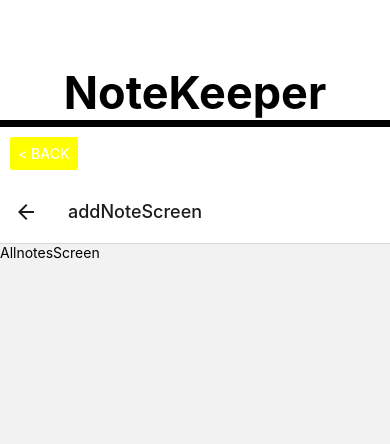
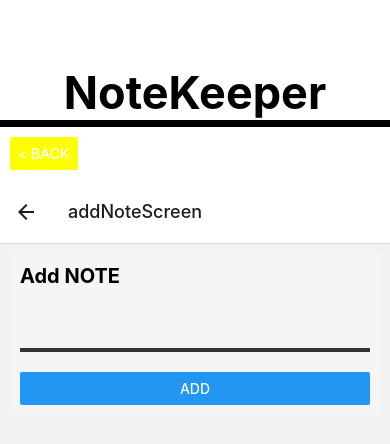
Before and after one commit to manavtore/SnapNote, a React Native app: screen /addNoteScreen in a window 390 px wide. Shown: the top 444 px of the page. Built offline with nearby package versions, Linux system fonts and the light colour scheme.

Commit message:
feat(Note): add schema for Note class

```diff
--- a/screens/AddNoteScreen.js
+++ b/screens/AddNoteScreen.js
@@ -1,12 +1,18 @@
-import { StyleSheet,Text,View } from "react-native";
+import { TextInput,StyleSheet,Text,View, Button } from "react-native";
 import React from "react";
 import {NavigationContainer} from '@react-navigation/native';
 import { createNativeStackNavigator } from '@react-navigation/native-stack';
 
 const AddNotesScreen = ({}) => {
     return(
-        <View>
-            <Text>AllnotesScreen </Text>
+        <View style={styles.container}>
+            <View style={styles.fromContainer}>
+                <Text style={styles.title}>Add NOTE</Text>
+                <View>
+                   <TextInput style={styles.Input} />
+                </View>
+                <Button title="Add"/>
+            </View>
         </View>
     )
 }
@@ -16,6 +22,27 @@ export default AddNotesScreen;
 const styles = StyleSheet.create({
     container: {
         flex: 1,
+    },
+    title:{
+        fontSize:20,
+        fontWeight:"bold"
+    },
+    fromContainer:{
+        backgroundColor:"#f5f5f5",
+        padding:10,
+        marginVertical:10,
+        marginHorizontal:10,
+    },
+    Input:{
+        marginVertical:20,
+        width:'100%',
+        borderBottomWidth:4,
+        borderBottomColor:"#333333",
+        borderColor:"#333333",
+        fontSize:16,
+        padding:10
+
 
     }
+
 })
```
Also changed, not shown: models/Schemas.js (added, +14 -0 lines), 1 other file (tests, documents, lock files or other folders).
